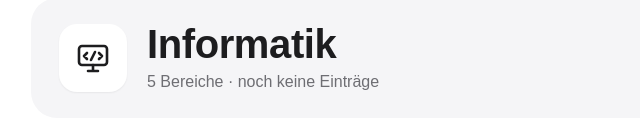
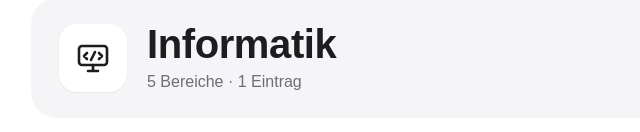
Before and after one commit to lernen-osb/start, a plain HTML site: page index.html in a window 1280 px wide. Shown: the part 338-470 px from the top of the page, 117-757 px from the left. Drawn offline with Linux system fonts and the light colour scheme.

Commit message:
Add 'Operation Tresor – Junior' to Sonstiges
Added new entry for 'Operation Tresor – Junior' under 'Sonstiges'.

```diff
--- a/index.html
+++ b/index.html
@@ -133,7 +133,11 @@ var FAECHER = {
     "Klasse 8": [],
     "Klasse 9": [],
     "Klasse 10": [],
-    "Sonstiges": []
+    "Sonstiges": [
+      { titel: "Operation Tresor – Junior",
+        text:  "Die Hacker-Mission für Grundschüler: Lampen-Code, Geheimbild aus 0 und 1 und Dr. Nulls Tresor.",
+        datei: "operation-tresor-junior.html", icon: "🕵️", thema: "Tag der offenen Tür" }
+    ]
   }
 
 };
```
